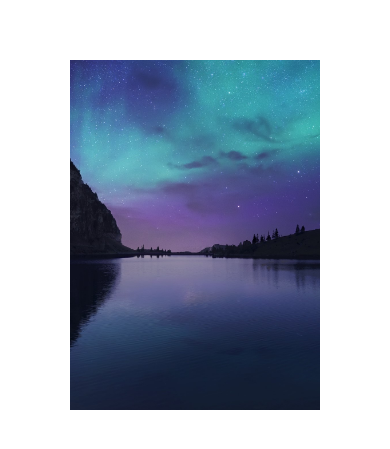
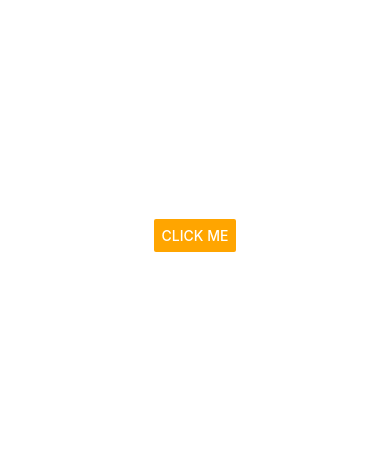
Before and after one commit to marzan999/React_Native, a React Native app in the folder PracticeApp/: screen / in a window 390 px wide. Shown: the part 187-636 px from the top of the page. Built offline with nearby package versions, Linux system fonts and the light colour scheme.

Commit message:
Update App.js
added button

```diff
--- a/PracticeApp/App.js
+++ b/PracticeApp/App.js
@@ -1,25 +1,18 @@
 import React from 'react';
 import {
   StyleSheet,
-  Text,
-  View,
   SafeAreaView,
-  Image,
-  TouchableOpacity,
+  Button,
 
 } from 'react-native';
 
 export default function App() {
   return (
     <SafeAreaView style={styles.container}>
-      {/* <Text>Hello React Native!</Text> */}
-      <TouchableOpacity>
-        <Image
-          //blurRadius={5}
-          //fadeDuration={1000}
-          style={styles.nature}
-          source={require("./assets/2.jpg")} />
-      </TouchableOpacity>
+      <Button
+        color="orange"
+        title="Click Me"
+        onPress={() => console.log("button pressed")} />
     </SafeAreaView>
   );
 }
@@ -33,9 +26,4 @@ const styles = StyleSheet.create({
     //marginTop: 45,
   },
 
-  nature: {
-    width: 250,
-    height: 350,
-  },
-
 });
```
